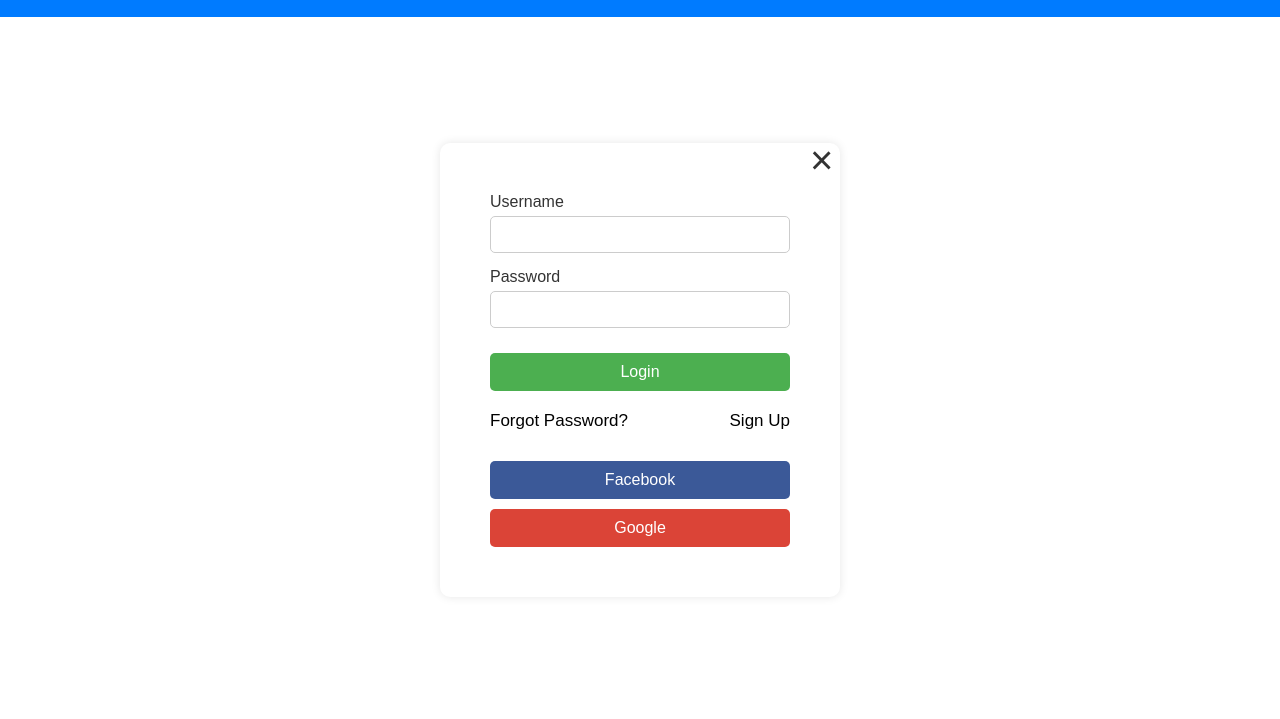
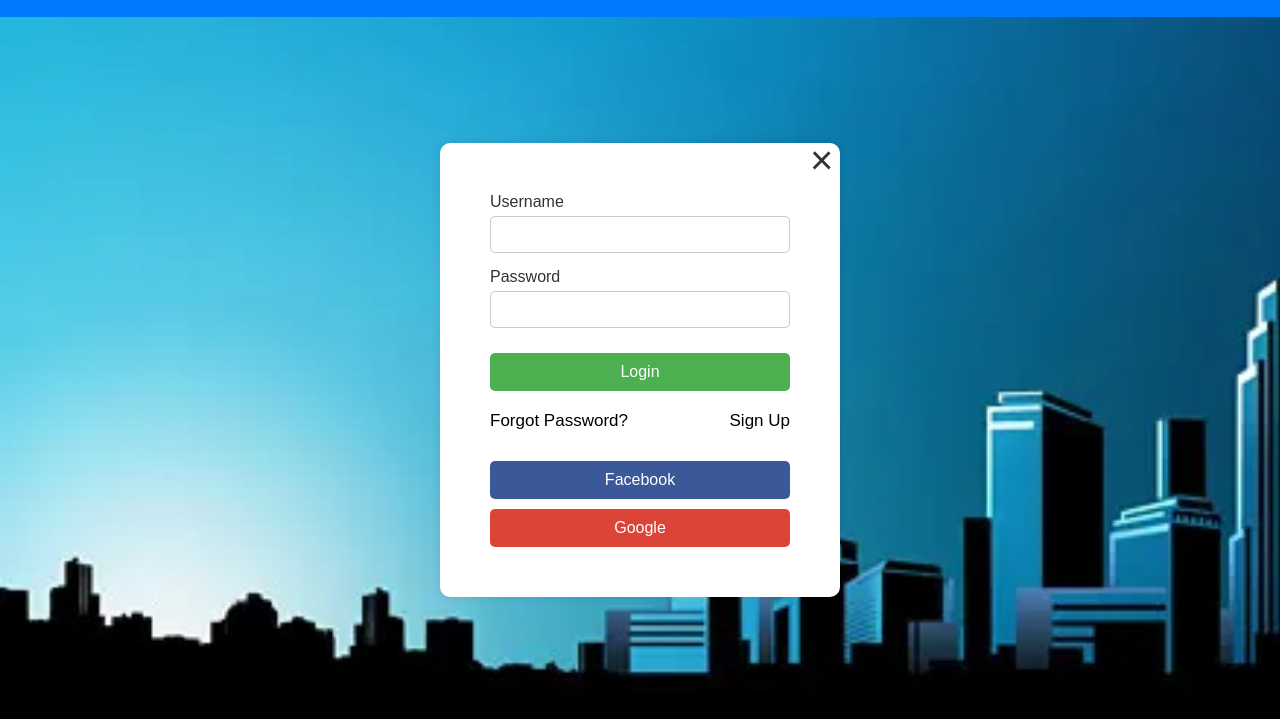
Before and after one commit to zakirsameerk6/Study-Abroad, a plain HTML site: page login.html in a window 1280 px wide. Shown: the part 55-774 px from the top of the page. Drawn offline with Linux system fonts and the light colour scheme.

Commit message:
Update login.css

```diff
--- a/login.css
+++ b/login.css
@@ -1,6 +1,6 @@
 body {
     font-family: Arial, sans-serif;
-    background-image: url(images/background-img.webp);
+    background-image: url(background-img.webp);
     display: flex;
     justify-content: center;
     align-items: center;
```
